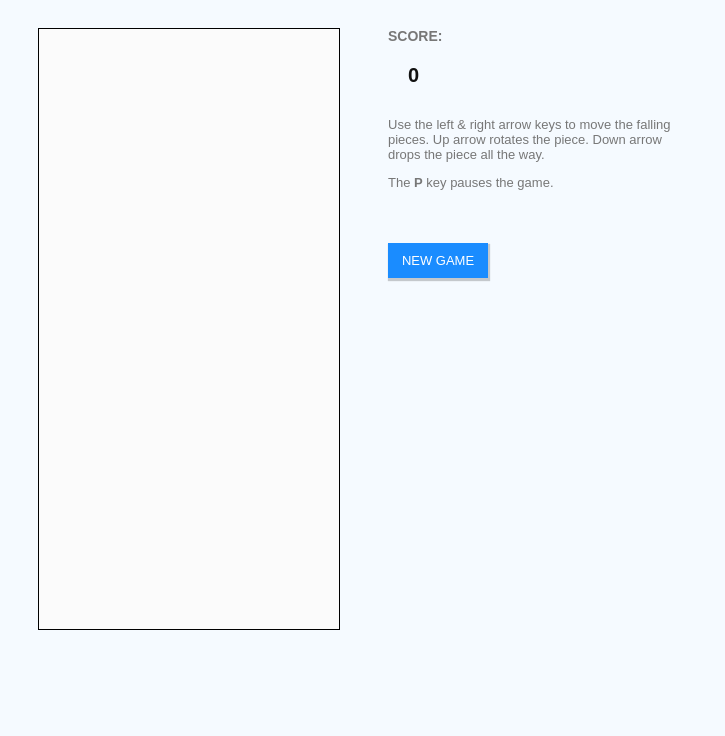
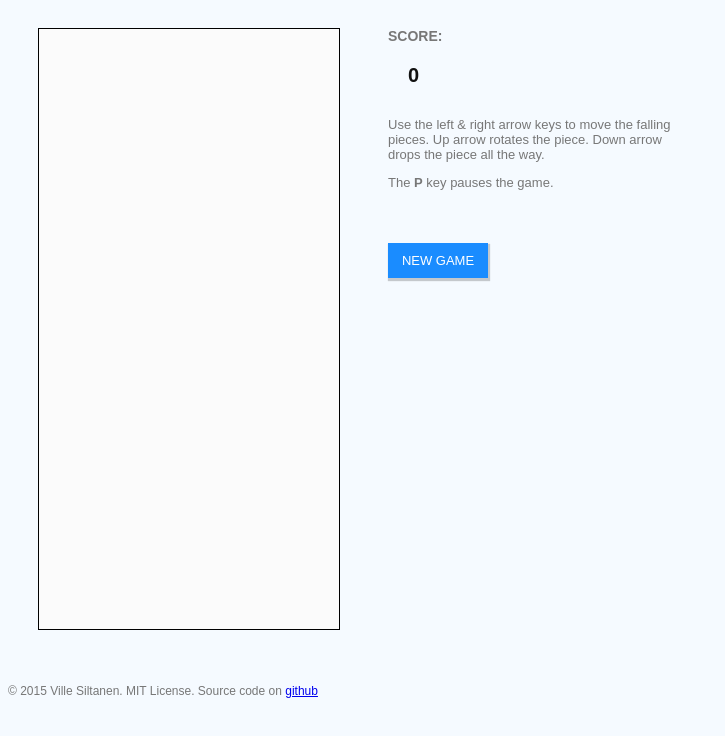
Before and after one commit to villez/xtris, a plain HTML site: page xtris.html in a window 1280 px wide. Shown: the whole page, without its empty margins (0-725 px from the left). Drawn offline with Linux system fonts and the light colour scheme.

Commit message:
added footer with copyright info etc onto the HTML page

```diff
--- a/style.css
+++ b/style.css
@@ -56,3 +56,11 @@ button:active {
 button:focus {
     outline: 0;
 }
+
+footer {
+    width: 100%;
+    float: right;
+    margin: 50px 0 0 20px;
+    font: 12px sans-serif;
+    color: #777;
+}
--- a/xtris.html
+++ b/xtris.html
@@ -3,6 +3,7 @@
   <head>
     <meta charset="utf-8" />
     <link rel="stylesheet" type="text/css" href="style.css" />
+    <title>Xtris</title>
   </head>
   <body>
     <div id="main">
@@ -28,6 +29,9 @@
         <button id="restart">New Game</button>
       </div>
     </div>
+    <footer>
+      &copy; 2015 Ville Siltanen. MIT License. Source code on <a href="https://github.com/villez/xtris">github</a>
+    </footer>
 
     <script src="xtris.js"></script>
   </body>
```
